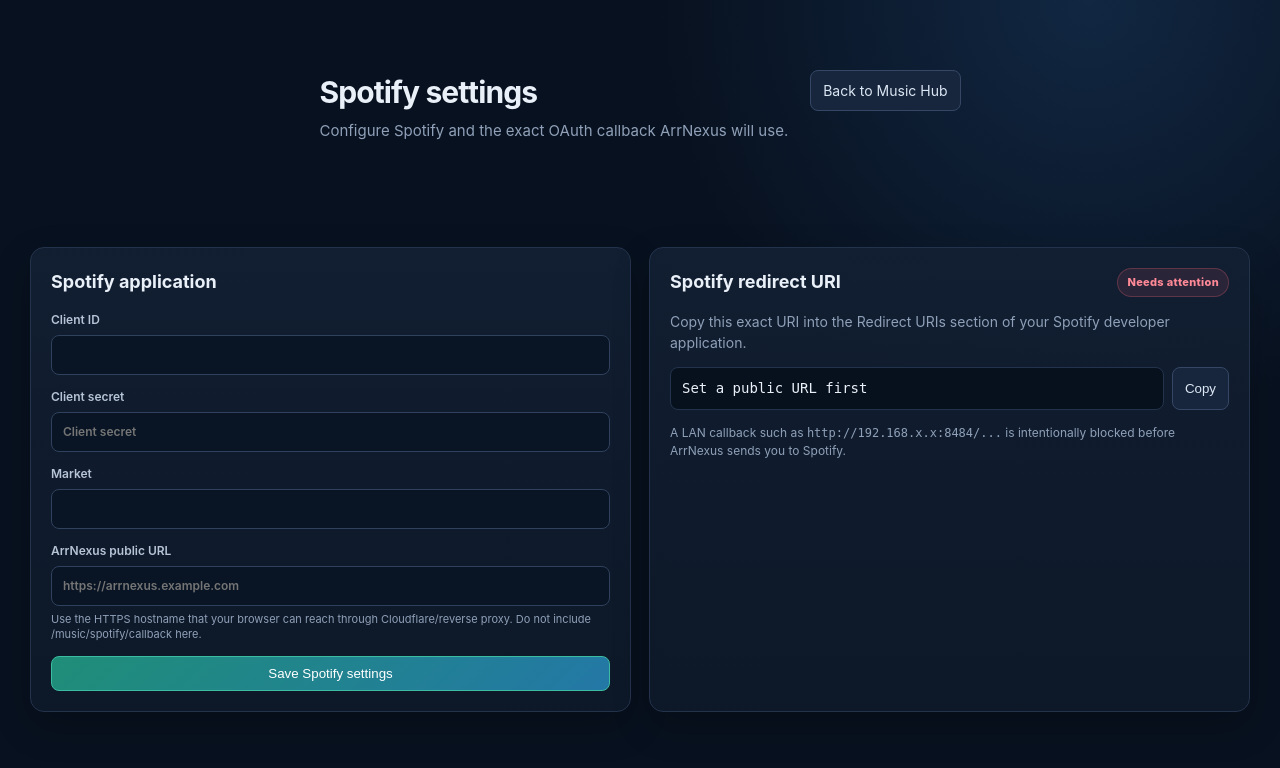
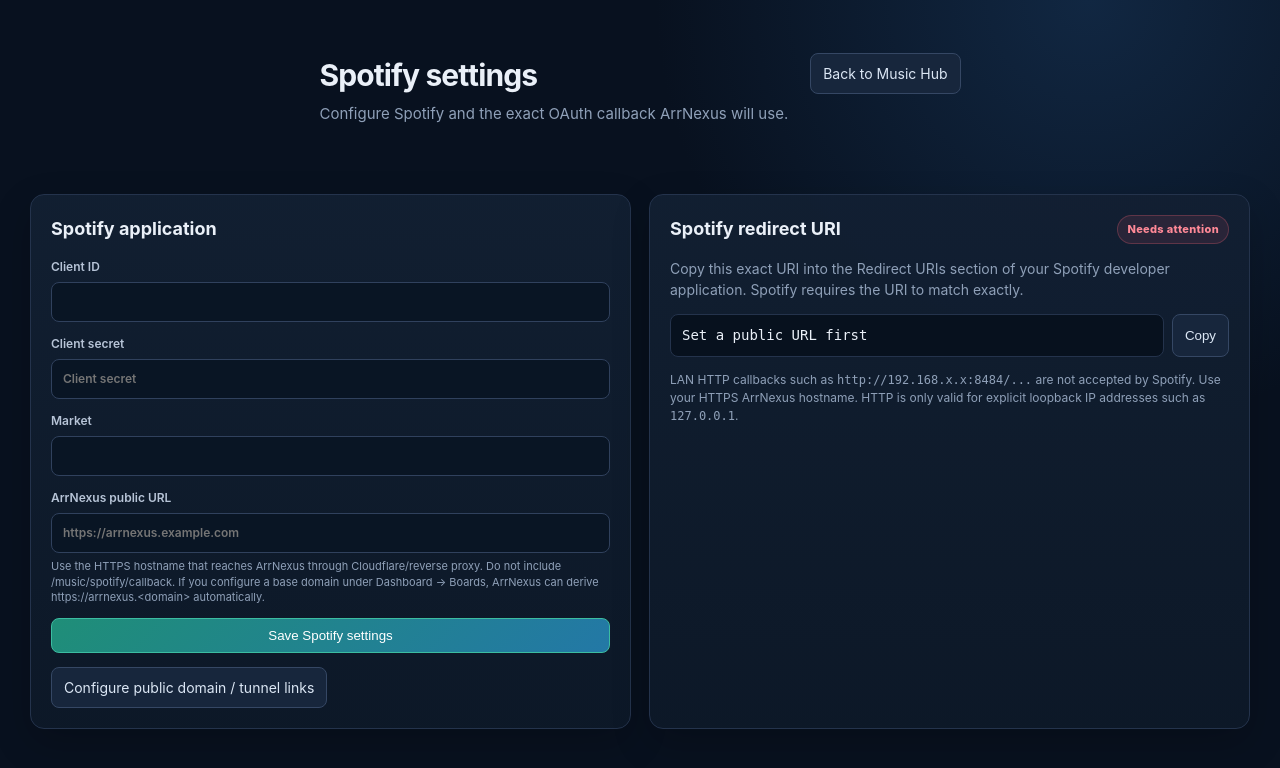
Before and after one commit to Fudmonk95/ArrNexus, a Python web app: template app/templates/music_settings.html in a window 1280 px wide. Shown: the top 768 px of the page. Run offline with Jinja, Linux system fonts and the light colour scheme; the template is opened without the code that fills it, so the values that code supplies are empty.

Commit message:
Improve Spotify HTTPS setup guidance

```diff
--- a/app/templates/music_settings.html
+++ b/app/templates/music_settings.html
@@ -6,14 +6,16 @@
 <label>Client ID<input name="client_id" value="{{ client_id }}"></label>
 <label>Client secret<input type="password" name="client_secret" placeholder="{{ 'Leave blank to keep current secret' if configured else 'Client secret' }}"></label>
 <label>Market<input name="market" value="{{ market }}" maxlength="2"></label>
-<label>ArrNexus public URL<input name="public_url" value="{{ public_url }}" placeholder="https://arrnexus.example.com"><span class="field-help">Use the HTTPS hostname that your browser can reach through Cloudflare/reverse proxy. Do not include /music/spotify/callback here.</span></label>
+<label>ArrNexus public URL<input name="public_url" value="{{ public_url }}" placeholder="https://arrnexus.example.com"><span class="field-help">Use the HTTPS hostname that reaches ArrNexus through Cloudflare/reverse proxy. Do not include /music/spotify/callback. If you configure a base domain under Dashboard → Boards, ArrNexus can derive https://arrnexus.&lt;domain&gt; automatically.</span></label>
 <button class="primary">Save Spotify settings</button>
-</form></section>
+</form>
+<div class="inline-actions"><a class="button" href="/dashboard/boards">Configure public domain / tunnel links</a></div>
+</section>
 <section class="panel"><div class="panel-head"><h2>Spotify redirect URI</h2><span class="pill {{ 'good' if redirect_ok else 'bad' }}">{{ 'Ready' if redirect_ok else 'Needs attention' }}</span></div>
-<p class="muted">Copy this exact URI into the Redirect URIs section of your Spotify developer application.</p>
+<p class="muted">Copy this exact URI into the Redirect URIs section of your Spotify developer application. Spotify requires the URI to match exactly.</p>
 <div class="copy-row"><code id="spotify-redirect-uri" class="code-inline">{{ redirect_uri or 'Set a public URL first' }}</code><button type="button" data-copy="#spotify-redirect-uri">Copy</button></div>
 <p class="{{ 'good-text' if redirect_ok else 'error-text' }}">{{ redirect_message }}</p>
-{% if not redirect_ok %}<p class="muted small">A LAN callback such as <code>http://192.168.x.x:8484/...</code> is intentionally blocked before ArrNexus sends you to Spotify.</p>{% endif %}
+{% if not redirect_ok %}<p class="muted small">LAN HTTP callbacks such as <code>http://192.168.x.x:8484/...</code> are not accepted by Spotify. Use your HTTPS ArrNexus hostname. HTTP is only valid for explicit loopback IP addresses such as <code>127.0.0.1</code>.</p>{% endif %}
 </section>
 </div>
 {% endblock %}
```
